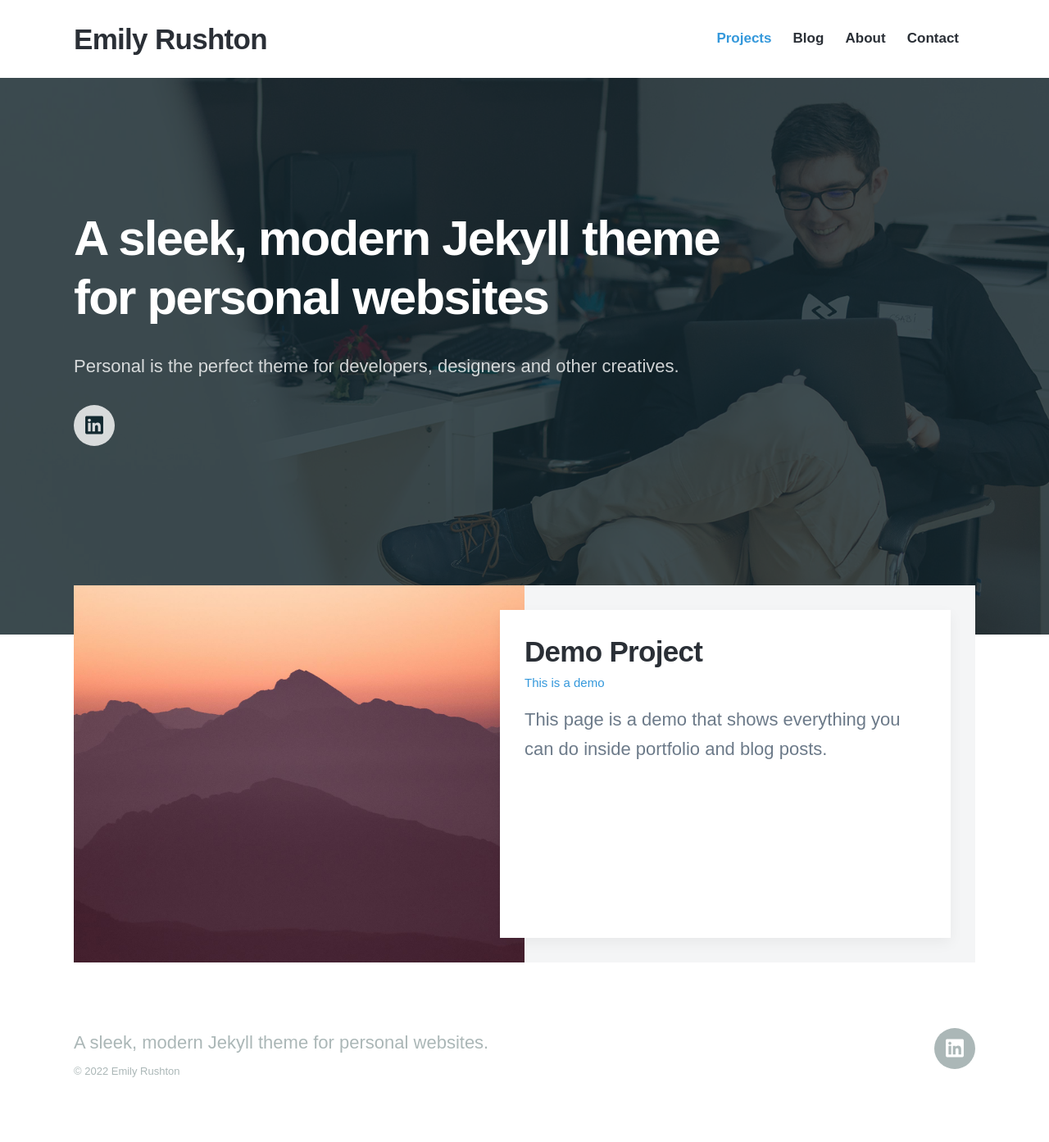
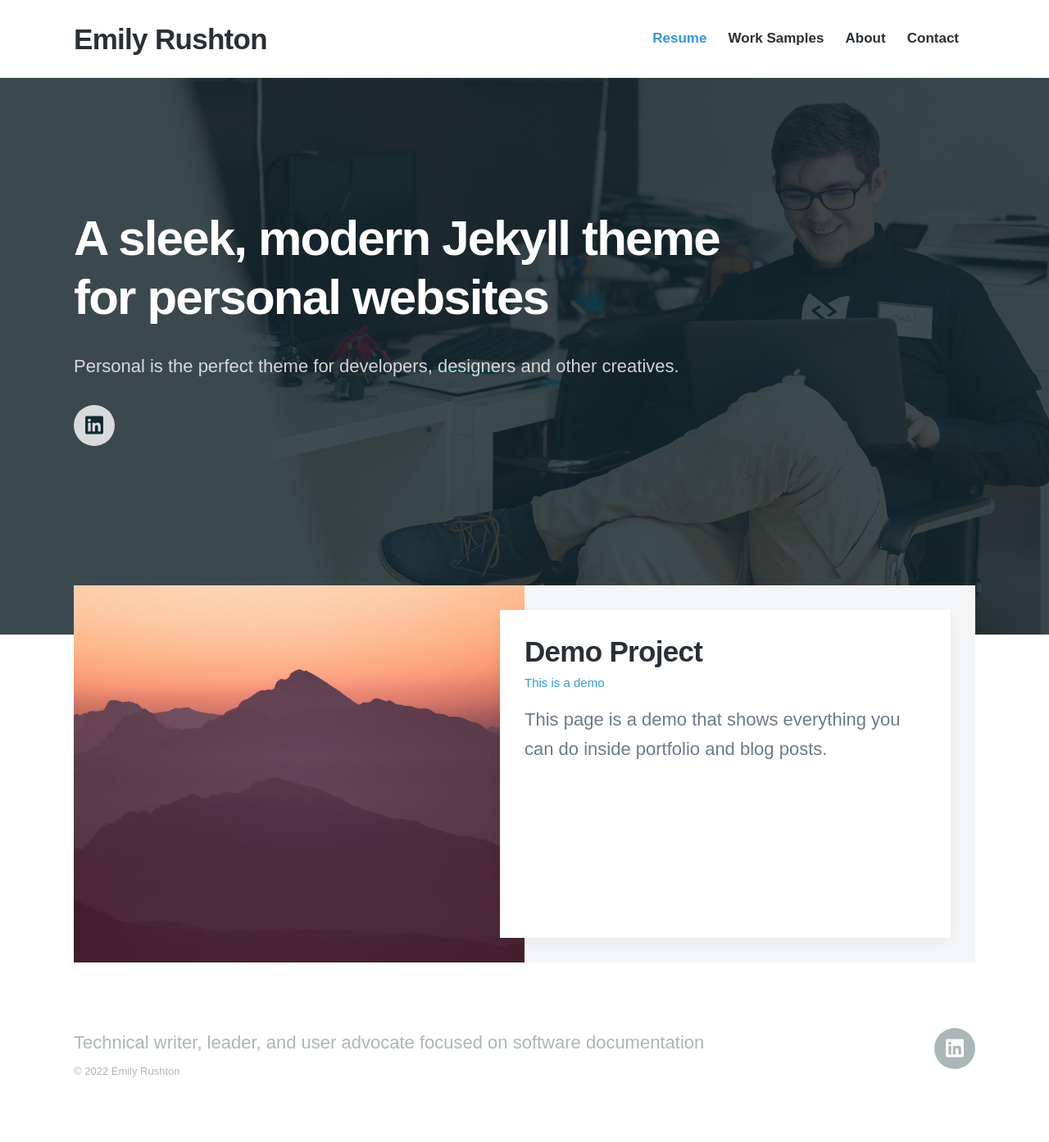
Before and after one commit to emilyrushton/emilyrushton.github.io, a Jekyll site: the page built from index.html, in a window 1280 px wide. Shown: the whole page at 82% size. Built offline with Jekyll 4.4.1, drawn with Linux system fonts in a browser that asks for light colours; nearby versions of some CDN libraries; some web fonts are replaced.

Commit message:
Update settings.yml

```diff
--- a/_data/settings.yml
+++ b/_data/settings.yml
@@ -8,9 +8,9 @@ header_settings:
 
 menu_settings:
   menu_items:
-    - title: 'Projects'
+    - title: 'Resume'
       url: '/'
-    - title: 'Blog'
+    - title: 'Work Samples'
       url: '/blog/'
     - title: 'About'
       url: '/about'
@@ -18,7 +18,7 @@ menu_settings:
       url: '/contact'
 
 footer_settings:
-  footer_tagline: A sleek, modern Jekyll theme for personal websites.
+  footer_tagline: Technical writer, leader, and user advocate focused on software documentation
 
 hero_settings:
   overlay_opacity: 0.8
```
